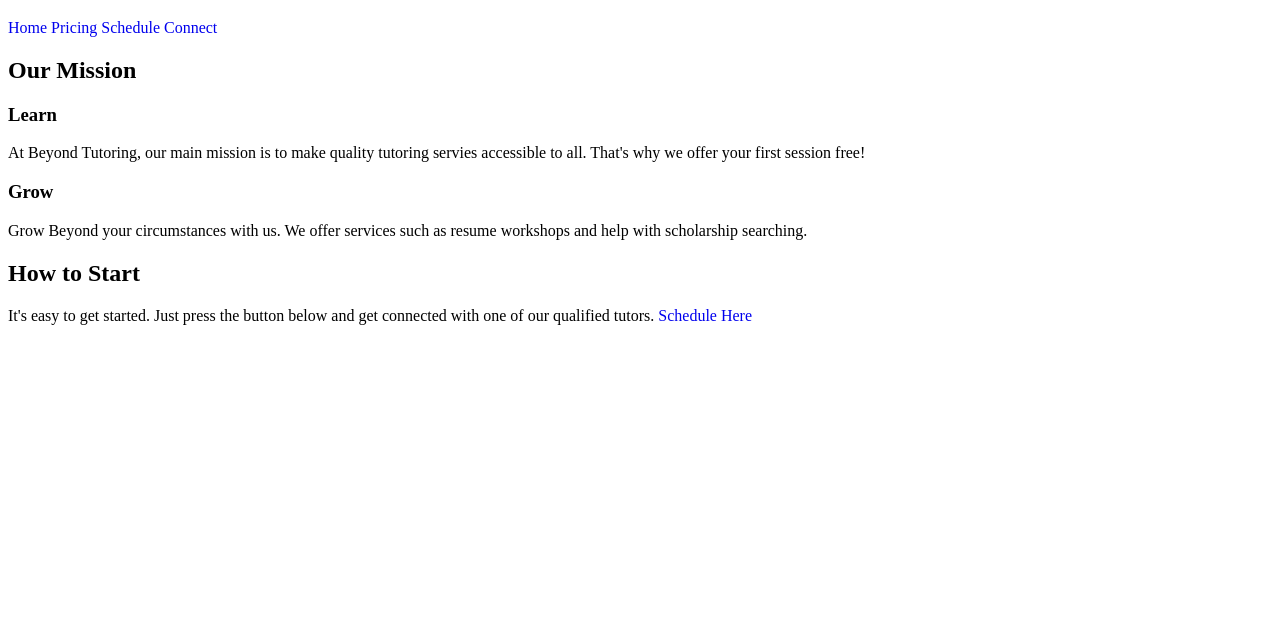
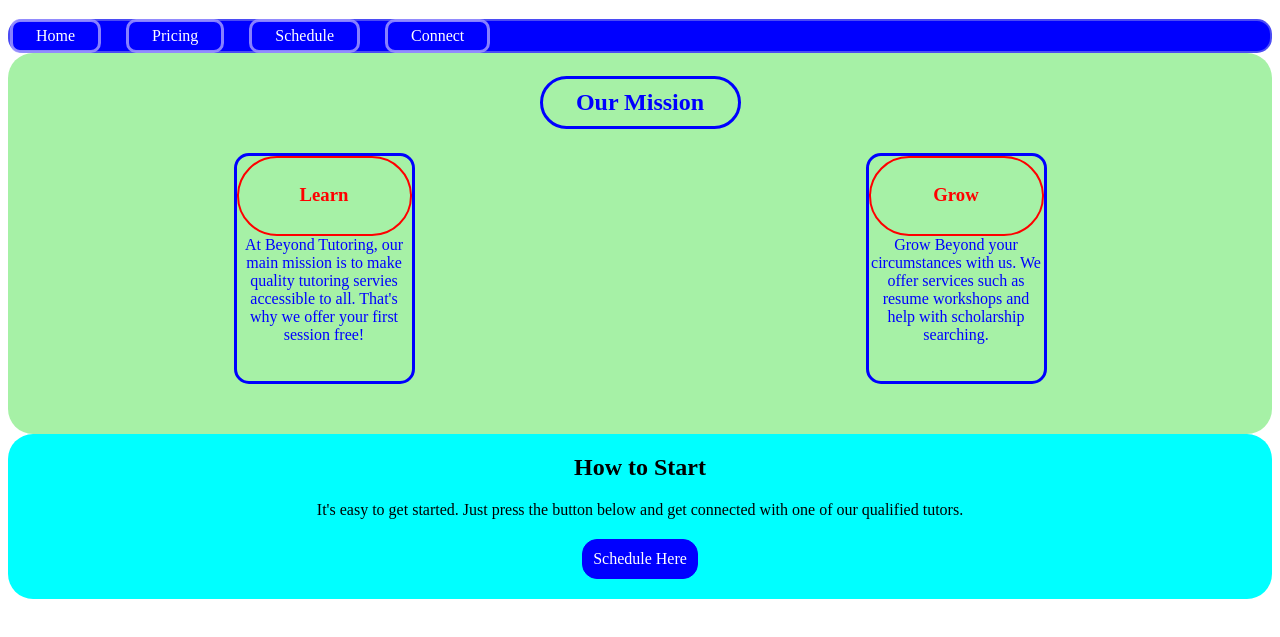
Before and after one commit to Hjtorres0769/Beyond-Tutoring-Project, a plain HTML site: page index.html in a window 1280 px wide. Shown: the part 61-698 px from the top of the page. Drawn offline with Linux system fonts and the light colour scheme; grey boxes are pictures that could not be loaded; a script that the page names is missing.

```diff
--- a/index.html
+++ b/index.html
@@ -46,8 +46,8 @@
       <h2>How to Start</h2>
       <div class="begin">
         It's easy to get started. Just press the button below and get connected with one of our qualified tutors.
-        <a href='schedule.html'>Schedule Here</a>
       </div>
+      <a class='button' href="schedule.html">Schedule Here</a>
     </div>
 
   </body>
--- a/styles.css
+++ b/styles.css
@@ -1,3 +1,83 @@
 a {
+  color: white;
   text-decoration: none;
 }
+.title-image {
+  background-image: url("https://media.istockphoto.com/id/187244393/photo/we-will-get-to-the-right-answer-eventually.jpg?s=612x612&w=0&k=20&c=sv85YclfSvJwBzxHipFN5YSNIDSU6YXe8skqZb6QVjw=");
+}
+
+nav {
+  border: 2px solid rgba(100, 100, 240, 0.75);
+  border-radius: 15px;
+  color: blue;
+  height: 30px;
+  display: flex;
+  align-items: center;
+  position: sticky;
+  background-color: blue;
+}
+
+nav a {
+  border: solid rgba(158, 149, 255, 0.86);
+  border-radius: 10px;
+  padding: 5px 23px;
+  margin-right: 25px;
+}
+
+.mission {
+  border-radius: 25px;
+  background-color: rgba(144, 238, 144, 0.8);
+  color: blue;
+  display: grid;
+  grid-template-columns: 1fr 1fr;
+  grid-template-rows: 100px 1fr;
+  text-align: center;
+}
+
+.mission h2 {
+  border: solid 3px blue;
+  border-radius: 40px;
+  width: 175px;
+  padding: 10px;
+  margin: auto;
+  grid-row: 1/2;
+  grid-column: 1/3;
+}
+
+.mission-card h3 {
+  color: red;
+  margin: 0;
+  border: solid 2px;
+  border-radius: 40px;
+  height: 50px;
+  padding-top: 15%;
+}
+
+.mission-card {
+  border: solid 3px blue;
+  border-radius: 15px;
+  display: flex;
+  flex-direction: column;
+  width: 175px;
+  height: 225px;
+  margin: 0 auto;
+  margin-bottom: 50px;
+}
+
+.get-started {
+  border-radius: 25px;
+  background-color: aqua;
+  text-align: center;
+  display: flex;
+  flex-direction: column;
+  margin: auto;
+}
+
+.button {
+  border: solid 1px blue;
+  border-radius: 15px;
+  background-color: blue;
+  width: fit-content;
+  padding: 10px;
+  margin: 20px auto;
+}
```
